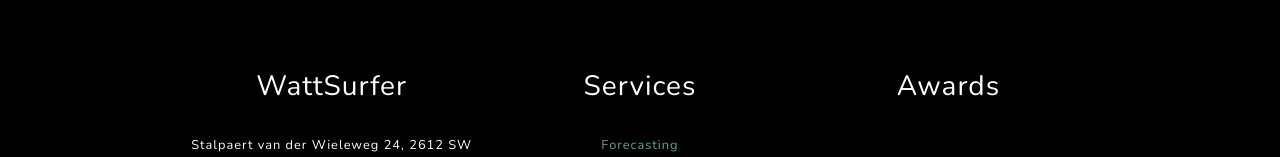
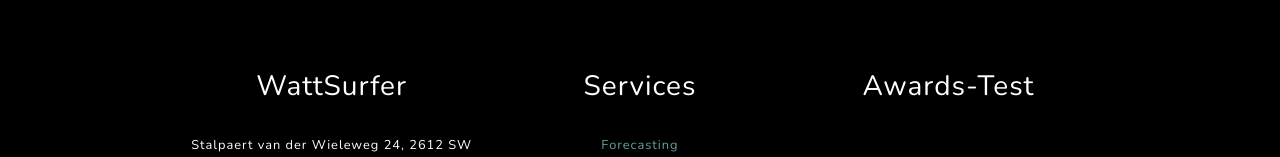
Before and after one commit to wattsurfer/web, a plain HTML site: page index.html in a window 1280 px wide. Shown: the part 4195-4352 px from the top of the page. Drawn offline with nearby package versions, Linux system fonts and the light colour scheme.

Commit message:
Update index.html
test

```diff
--- a/index.html
+++ b/index.html
@@ -562,7 +562,7 @@
           </div>
           <div class="col-12 col-sm-3">
             <div class="award">
-              <h3>Awards</h3>
+              <h3>Awards-Test</h3>
             </div>
             <hr />
             <div class="news pt-5">
```
